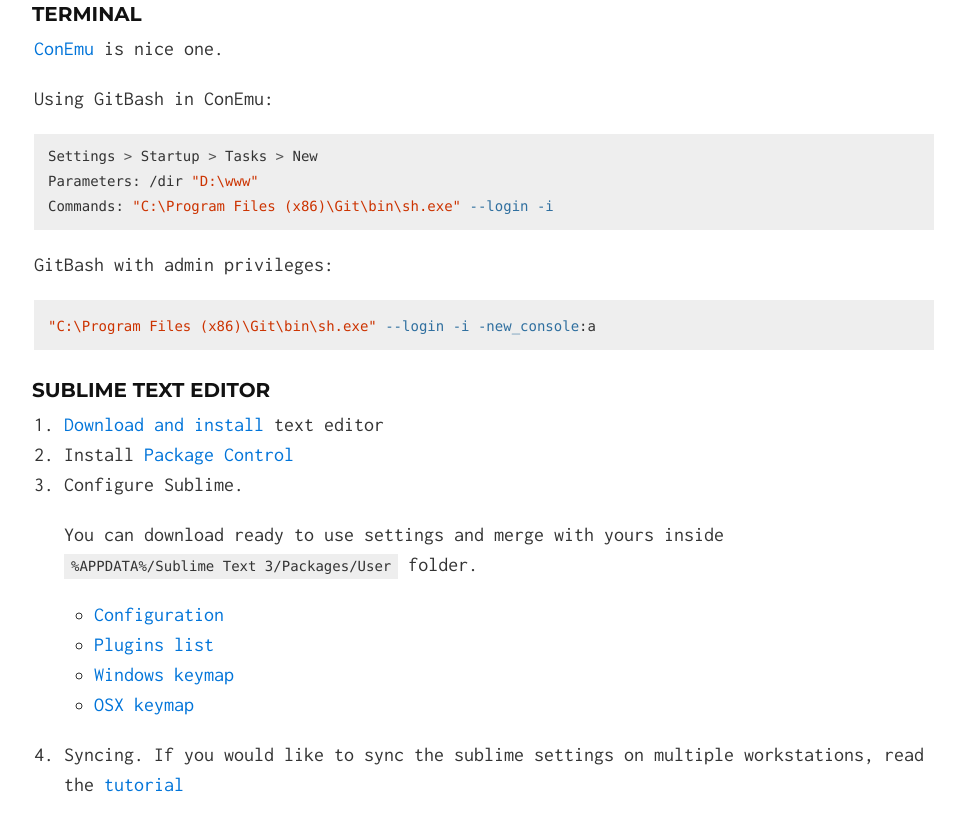
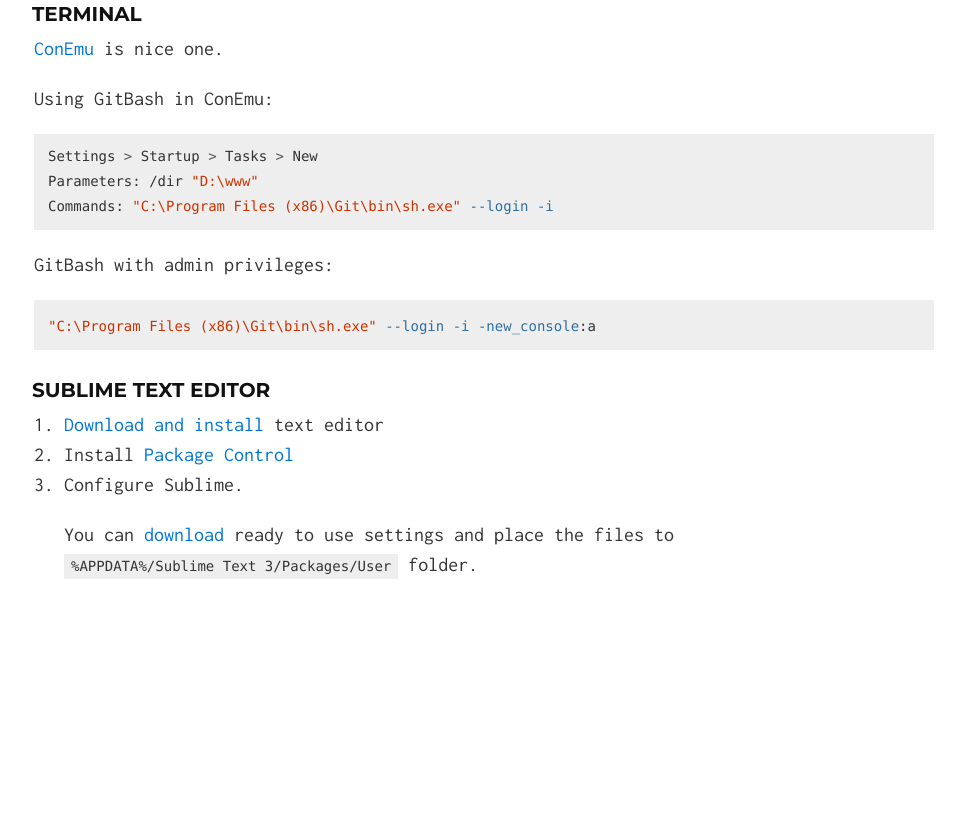
Before and after one commit to tmhub/tmhub.github.io, a Jekyll site: the page built from index.html, in a window 1280 px wide and 900 px high, scrolled down 9372 px. Shown: the top 831 px of the window, without its empty margins (156-1121 px from the left). Built offline with Jekyll 4.4.1, drawn with Linux system fonts in a browser that asks for light colours; nearby versions of some CDN libraries; after the commit the page ends 10052 px from its top, so only the background shows below that.

Commit message:
Update index.md

```diff
--- a/_includes/index.md
+++ b/_includes/index.md
@@ -375,13 +375,6 @@
 2. Install [Package Control](https://sublime.wbond.net/installation)
 3. Configure Sublime.
 
-    You can download ready to use settings and merge with yours inside
+    You can [download](https://gist.github.com/vovayatsyuk/e8257a707b841c78a794)
+    ready to use settings and place the files to
     `%APPDATA%/Sublime Text 3/Packages/User` folder.
-
-    - [Configuration](https://github.com/tmhub/tmhub.github.io/raw/master/_res/sublime/Preferences.sublime-settings)
-    - [Plugins list](https://github.com/tmhub/tmhub.github.io/raw/master/_res/sublime/Package Control.sublime-settings)
-    - [Windows keymap](https://github.com/tmhub/tmhub.github.io/raw/master/_res/sublime/Default (Windows).sublime-keymap)
-    - [OSX keymap](https://github.com/tmhub/tmhub.github.io/raw/master/_res/sublime/Default (OSX).sublime-keymap)
-
-4. Syncing. If you would like to sync the sublime settings on multiple workstations,
-read the [tutorial](https://sublime.wbond.net/docs/syncing)
```
